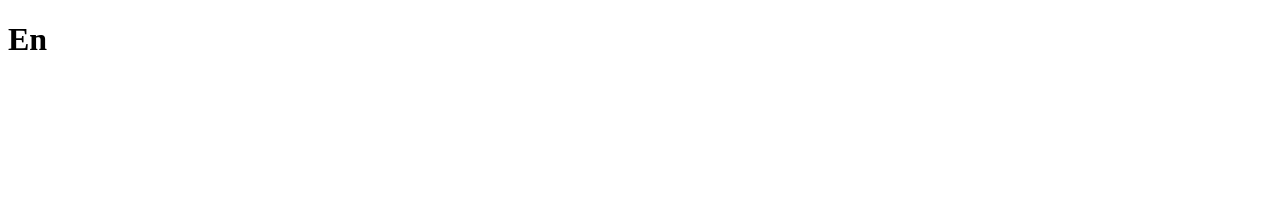
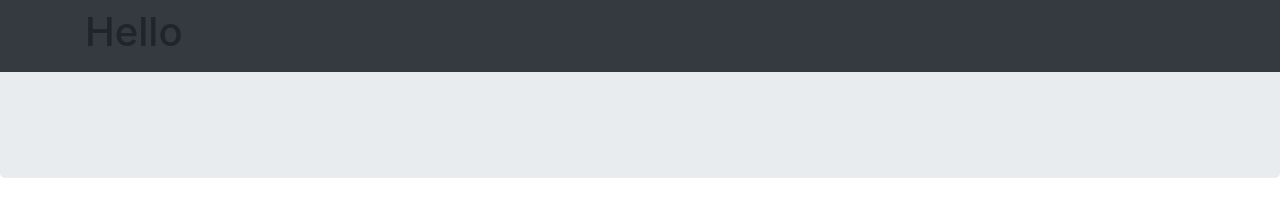
Before and after one commit to ArshdeepKaurJaggi/Website, a website: page index.html in a window 1280 px wide. Drawn offline with nearby package versions, Linux system fonts and the light colour scheme.

Commit message:
second commit

```diff
--- /dev/null
+++ b/css/styles.css
@@ -0,0 +1,4 @@
+body{
+   padding: 50px 0px 0px 0px;
+   z-index: 0;
+}
--- a/index.html
+++ b/index.html
@@ -3,9 +3,29 @@
 <head>
     <meta charset="UTF-8">
     <meta name="viewport" content="width=device-width, initial-scale=1.0">
+    <link rel="stylesheet" href="node_modules/bootstrap/dist/css/bootstrap.min.css">
+    <link rel="stylesheet" href="css/styles.css">
+    <link rel="stylesheet" href="node_modules/font-awesome/css/font-awesome.min.css">
+    <link rel="stylesheet" href="node_modules/bootstrap-social/bootstrap-social.css">
     <title>Document</title>
 </head>
 <body>
-    <h1>En</h1>
+    <!-- Nav Section -->
+    <nav class="navbar navbar-success bg-dark navbar-expand-sm fixed-top">
+        <div class="container">
+            <h1>Hello</h1>
+        </div>
+    </nav>
+    <!-- Nav Section -->
+
+
+    <!-- Header Section -->
+    <header class="jumbotron">
+
+    </header>
+    <!-- Header Section -->
+    <script src="node_modules/jquery/dist/jquery.slim.min.js"></script>
+    <script src="node_modules/popper.js/dist/umd/popper.min.js"></script>
+    <script src="node_modules/bootstrap/dist/js/bootstrap.min.js"></script>
 </body>
 </html>
```
Also changed, not shown: package.json (added, +31 -0 lines), 2 other files.
